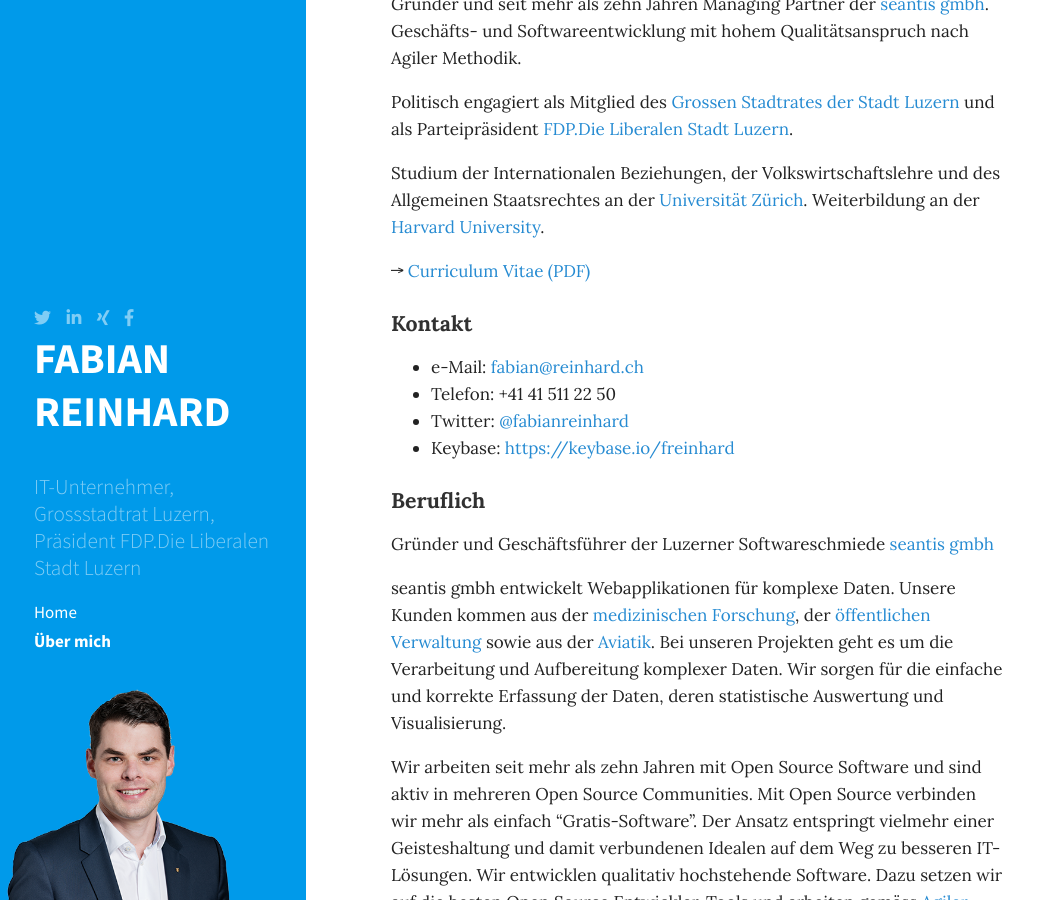
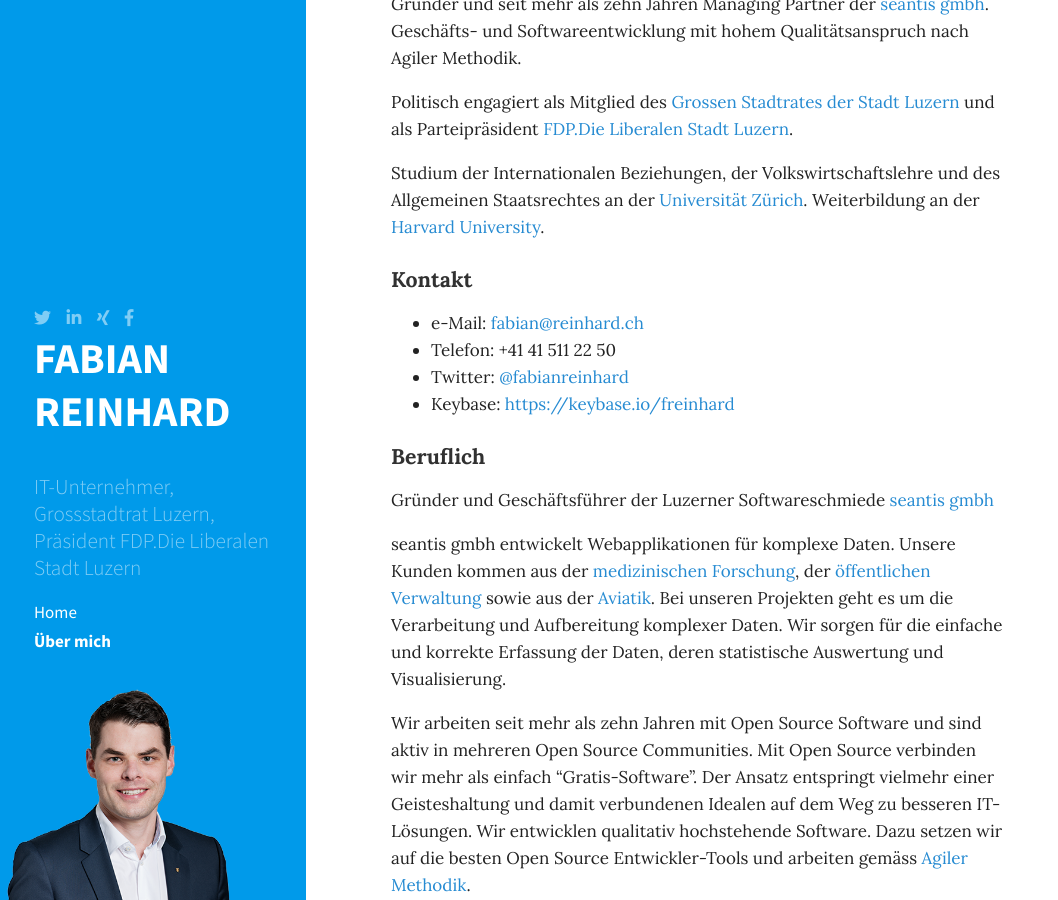
Before and after one commit to freinhard/freinhard.github.io, a Jekyll site: the page built from about.md, in a window 1280 px wide and 900 px high, scrolled down 659 px. Shown: the whole window, without its empty margins (0-1058 px from the left). Built offline with Jekyll 4.4.1, drawn with Linux system fonts in a browser that asks for light colours; nearby versions of some CDN libraries; comment, search, counter and statistics services are not loaded.

Commit message:
Removes CV

```diff
--- a/about.md
+++ b/about.md
@@ -12,8 +12,6 @@
 Politisch engagiert als Mitglied des [Grossen Stadtrates der Stadt Luzern](https://www.stadtluzern.ch/politikverwaltung/grosserstadtrat/5973) und als Parteipräsident [FDP.Die Liberalen Stadt Luzern](http://www.fdp-stadtluzern.ch).
 
 Studium der Internationalen Beziehungen, der Volkswirtschaftslehre und des Allgemeinen Staatsrechtes an der [Universität Zürich](http://www.uzh.ch). Weiterbildung an der [Harvard University](https://www.harvard.edu).
-
-→ [Curriculum Vitae (PDF)]({{ site.url }}/public/assets/CV-Fabian-Reinhard.pdf)
 
 ### Kontakt
 - e-Mail: [fabian@reinhard.ch](mailto:fabian@reinhard.ch)
```
